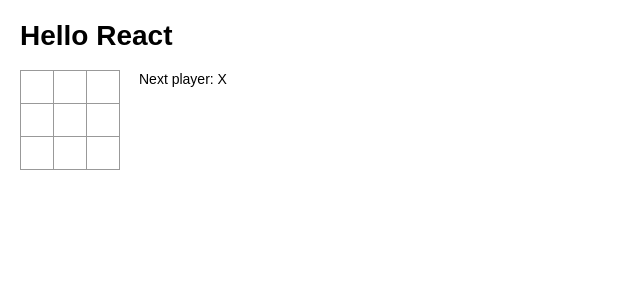
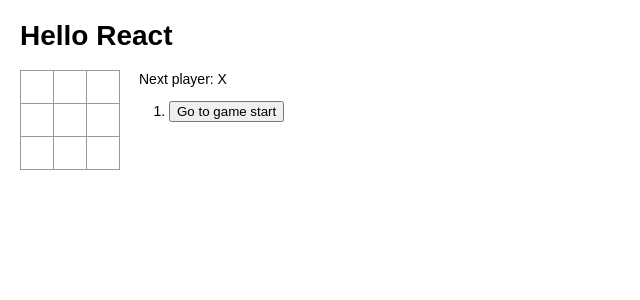
Before and after one commit to ldgit/react-tic-tac-toe, a React app: page / in a window 1280 px wide. Shown: the top 300 px of the page, without its empty margins (0-640 px from the left). Built offline with nearby package versions, Linux system fonts and the light colour scheme; the HTML template or start-up script is replaced by a standard one.

Commit message:
implemented time travel

```diff
--- a/src/components/Game.jsx
+++ b/src/components/Game.jsx
@@ -10,6 +10,7 @@ export default class Game extends React.Component {
       history: [
         { squares: Array(9).fill(null) },
       ],
+      stepNumber: 0,
       xIsNext: true,
     };
   }
@@ -18,13 +19,13 @@ export default class Game extends React.Component {
     return this.state.xIsNext ? 'X' : 'O';
   }
 
-  getLastPlayedSquares(history) {
-    return history[this.state.history.length - 1].squares;
+  jumpTo(step) {
+    this.setState({ stepNumber: step, xIsNext: step % 2 === 0 });
   }
 
   handleClick(i) {
-    const { history } = this.state;
-    const squares = this.getLastPlayedSquares(history);
+    const history = this.state.history.slice(0, this.state.stepNumber + 1);
+    const { squares } = history[history.length - 1];
 
     if (calculateWinner(squares) || squares[i]) {
       return;
@@ -35,14 +36,24 @@ export default class Game extends React.Component {
 
     this.setState({
       history: history.concat([{ squares: newSquares }]),
+      stepNumber: history.length,
       xIsNext: !this.state.xIsNext,
     });
   }
 
   render() {
-    const squares = this.getLastPlayedSquares(this.state.history);
+    const { squares } = this.state.history[this.state.stepNumber];
     const winner = calculateWinner(squares);
     const status = winner ? `Winner: ${winner}` : `Next player: ${this.getNextValue()}`;
+    const moves = this.state.history.map((step, moveIndex) => {
+      const description = moveIndex ? `Go to move ${moveIndex}` : 'Go to game start';
+      return (
+        // eslint-disable-next-line react/no-array-index-key
+        <li key={moveIndex}>
+          <button onClick={() => { this.jumpTo(moveIndex); }}>{description}</button>
+        </li>
+      );
+    });
 
     return (
       <div>
@@ -53,7 +64,7 @@ export default class Game extends React.Component {
           </div>
           <div className="game-info">
             <div>{status}</div>
-            <ol>{/* TODO */}</ol>
+            <ol>{moves}</ol>
           </div>
         </div>
       </div>
```
